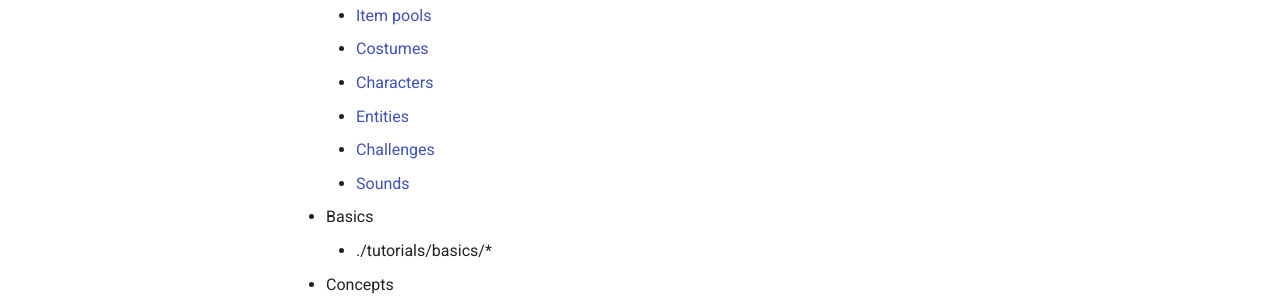
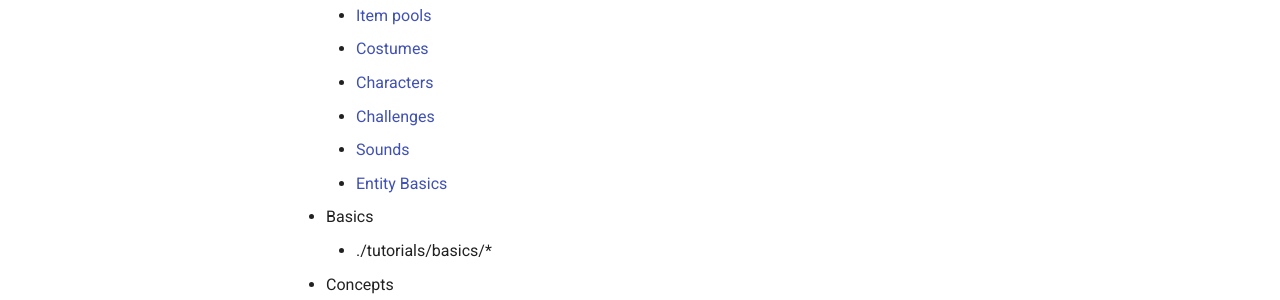
Before and after one commit to catinsurance/IsaacBlueprints, an MkDocs documentation site: the page built from docs/navigation.md, in a window 1280 px wide and 961 px high. Shown: the part 380-680 px from the top of the window. Built offline with MkDocs 1.6.1 and Material for MkDocs 9.7.7, drawn with Linux system fonts in a browser that asks for light colours.

Commit message:
Entities -> Entity basics

```diff
--- a/docs/navigation.md
+++ b/docs/navigation.md
@@ -13,9 +13,9 @@ search:
     - [Item pools](./tutorials/crash_course/item_pools.md)
     - [Costumes](./tutorials/crash_course/costumes.md)
 	- [Characters](./tutorials/crash_course/character.md)
-	- [Entities](./tutorials/crash_course/entities.md)
     - [Challenges](./tutorials/crash_course/challenges.md)
     - [Sounds](./tutorials/crash_course/sound_effects.md)
+	- [Entity Basics](./tutorials/crash_course/entity_basics.md)
 - Basics
     - ./tutorials/basics/*
 - Concepts
```
Also changed, not shown: docs/hidden/crash_course_toc.md (+1 -1 lines), docs/tutorials/crash_course/entity_basics.md (renamed from docs/tutorials/crash_course/entities.md).
